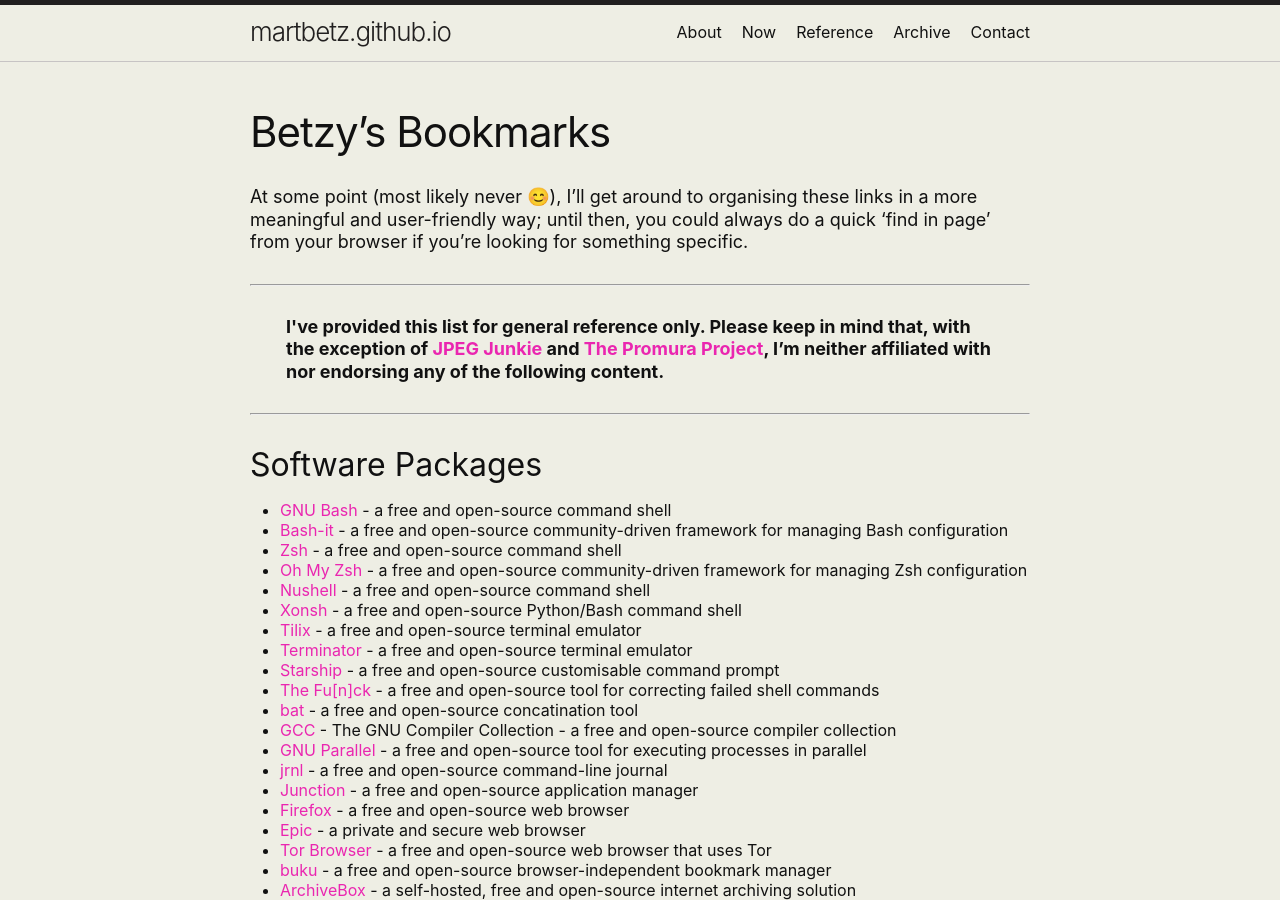
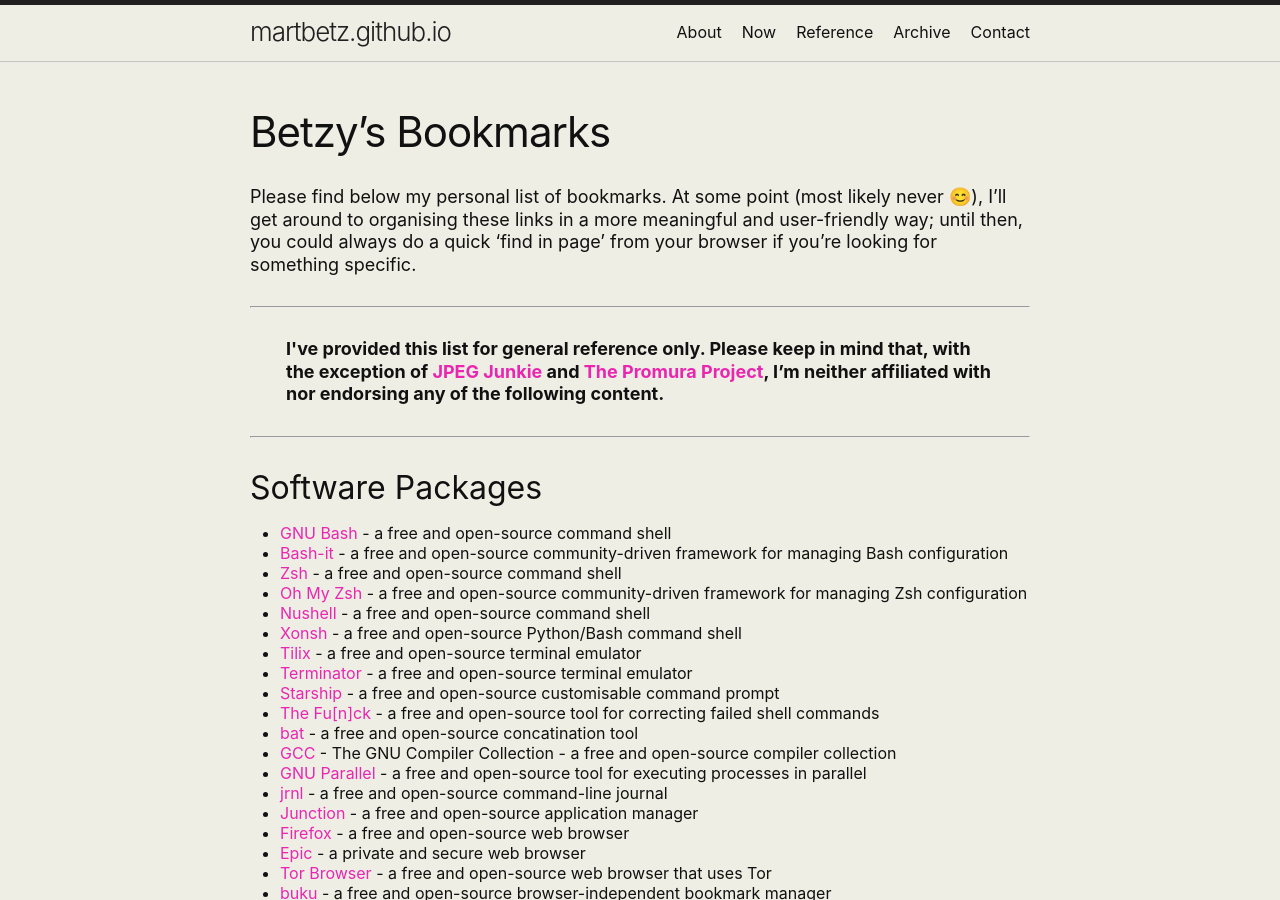
Before and after one commit to martbetz/martbetz.github.io, a Jekyll site: the page built from useful-links.html, in a window 1280 px wide and 900 px high. Built offline with Jekyll 4.4.1, drawn with Linux system fonts in a browser that asks for light colours.

Commit message:
Update useful-links.html

```diff
--- a/useful-links.html
+++ b/useful-links.html
@@ -11,7 +11,7 @@
 
 <font size="4">
 <div align="left">
-At some point (most likely never 😊), I’ll get around to organising these links in a more meaningful and user-friendly way; until then, you could always do a quick ‘find in page’ from your browser if you’re looking for something specific.
+Please find below my personal list of bookmarks. At some point (most likely never 😊), I’ll get around to organising these links in a more meaningful and user-friendly way; until then, you could always do a quick ‘find in page’ from your browser if you’re looking for something specific.
 <hr>
 <span style="display:block; margin-left:2em; margin-right:2em">
 <b>I've provided this list for general reference only. Please keep in mind that, with the exception of <a href="https://martbetz.github.io">JPEG Junkie</a> and <a href="https://github.com/martbetz/The-Promura-Project">The Promura Project</a>, I’m neither affiliated with nor endorsing any of the following content.</b>
```
